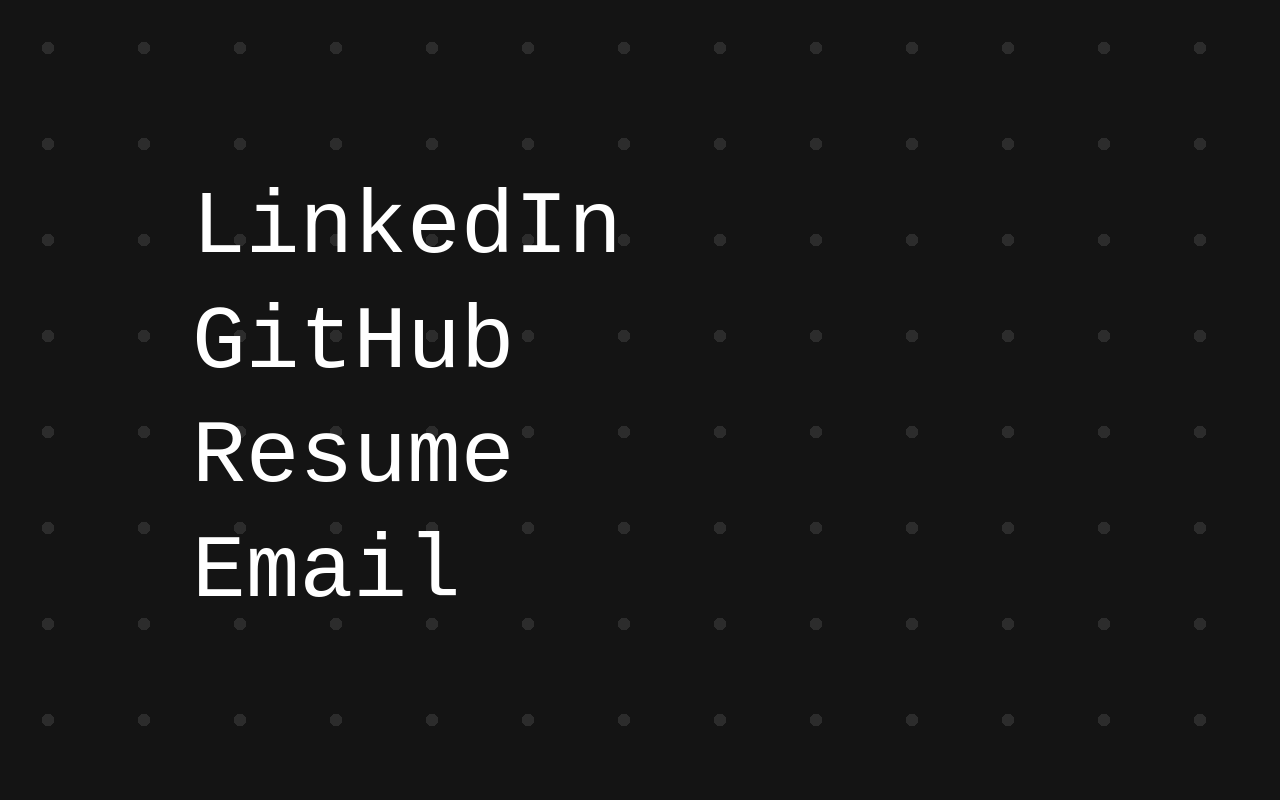
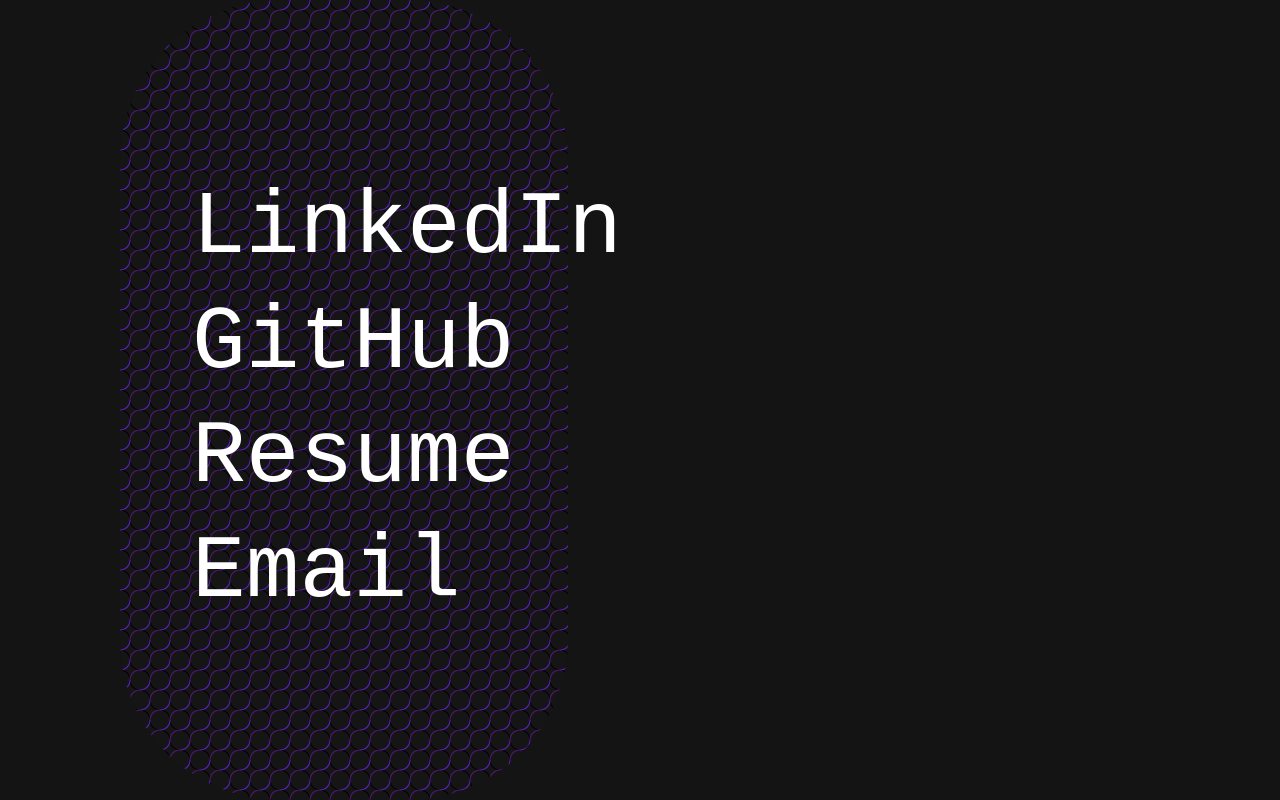
Before and after one commit to MillerJ20/portfolio-site, a React (Create React App) app: page / in a window 1280 px wide. Built offline with nearby package versions, Linux system fonts and the light colour scheme; a web font is replaced by a local one.

Commit message:
Added custom pattern and transitions

```diff
--- a/src/App.css
+++ b/src/App.css
@@ -33,45 +33,57 @@
   display: block;
   text-decoration: none;
   padding: clamp(0.25rem, 0.5vw, 1rem) 0rem;
-  transition: opacity 400ms ease;
+  transition: color 400ms ease;
 }
 
 #menu-items {
-  margin-left: clamp(4rem, 15vw, 48rem);
+  margin-left: clamp(5rem, 15vw, 48rem);
   position: relative;
   z-index: 2;
 }
 
 #menu-items:hover > .menu-item {
-  opacity: 0.3;
+  color: gray
 }
 
 #menu-items:hover > .menu-item:hover {
+  color: white;
   opacity: 1;
-  text-shadow: 0px 0px 8px #5f5f5f;
+  text-shadow: 0px 0px 10px #7a7a7a;
 }
 
 #menu-background-pattern {
-  background-image: radial-gradient(
-    rgba(255, 255, 255, 0.1) 9%,
-    transparent 9%
-  );
-  background-position: 0% 0%;
-  background-size: 12vmin 12vmin;
+  border-radius: 20vmin;
+  opacity: 1;
+  background-color: rgb(21, 21, 21);
+  background-position: 0px 10px, 0% 0%, 0% 0%;
+  background-repeat: repeat, repeat, repeat;
+  background-attachment: scroll, scroll, scroll;
+  background-image: radial-gradient(circle at 0% 0%, rgba(96, 16, 48, 0) 9px, rgb(95, 35, 205) 10px, rgba(96, 16, 48, 0) 11px),
+   radial-gradient(at 100% 100%, rgba(96, 16, 48, 0) 9px, rgb(85, 24, 121) 10px, rgba(96, 16, 48, 0) 11px),
+   radial-gradient(circle at 0% 100%, rgba(70, 70, 70, 0) 9px, rgb(00, 00, 00) 10px, rgba(70, 70, 70, 0) 11px),
+   radial-gradient(circle at 100% 0%, rgba(70, 70, 70, 0) 9px, rgb(00, 00, 00) 10px, rgba(70, 70, 70, 0) 11px);
+  background-origin: padding-box, padding-box, padding-box;
+  background-clip: border-box, border-box, border-box;
+  background-size: 20px 20px;
+
   height: 100vh;
-  left: 0px;
+  left: 15vmin;
   position: absolute;
   top: 0px;
+  width: 35vw;
+  z-index: 1;
+
   transition: opacity 800ms ease,
     background-size 800ms ease,
-    background-position 800ms ease;
-  width: 100vw;
-  z-index: 1;
+    border-radius 800ms ease,
+    background-position 800ms ease,
 }
 
 #menu-items:hover ~ #menu-background-pattern {
-  background-size: 11vmin 11vmin;
-  opacity: 0.5;
+  border-radius: 10vmin;
+  background-size: 3vmin 3vmin;
+  opacity: 0.7;
 }
 
 #menu > #menu-background-pattern {
```
